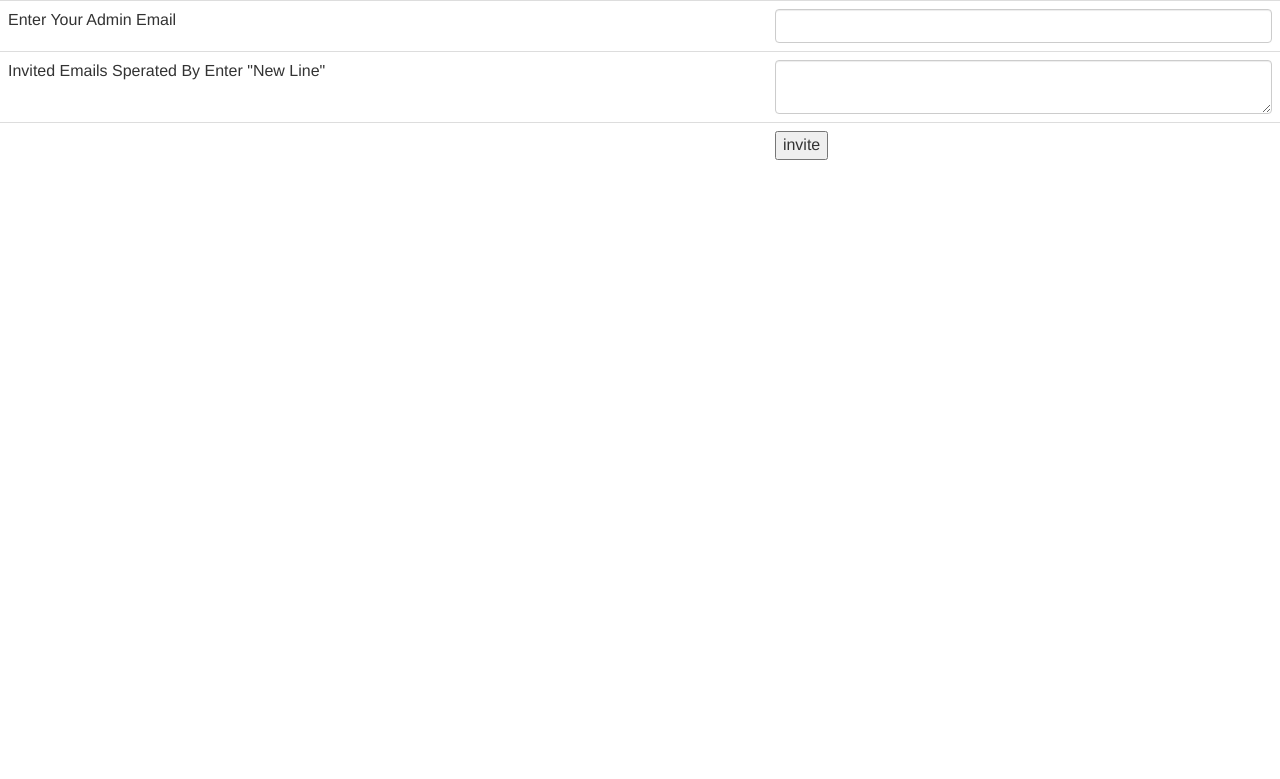
After one commit to amrfayad/TestSaaSBase, a PHP site: page /SaaSBase/invite.php in a window 1280 px wide. The commit adds this page. Shown: the top 779 px of the page. Run offline with PHP 8.4, Linux system fonts and the light colour scheme.

Commit message:
Add: Invite Users

```diff
--- a/index.php
+++ b/index.php
@@ -9,7 +9,7 @@
                 var email = $('#email').val();
                 var pass = $('#pass').val();
                 var key = "1234";
-                var action = "login"
+                var action = "login";
                 var data=action+''+email+''+pass+''+key;
                 var hashed = md5(data);
                 var userData = {
--- /dev/null
+++ b/invite.php
@@ -0,0 +1,55 @@
+<html>
+<head>
+    <title>Invite Users</title>
+    <link rel="stylesheet" href="./boot/bootstrap.css">
+    <script src="js/jquery.min.js"></script>
+    <script src="js/md5.min.js"></script>
+    <script>
+
+        function invite() {
+            var admin_email = $('#admin_email').val();
+            var invited_emails = $('#invited_emails').val();
+            var key = "1234";
+            var action = "invite_users";
+            var data=action+''+admin_email+''+invited_emails+''+key;
+            var hashed = md5(data);
+            var userData = {
+                action: action,
+                admin_email: admin_email,
+                invited_emails: invited_emails,
+            };
+            $.ajax(
+                {
+                    type:'post',
+                    url:'http://localhost/SaaSBase/index.php',
+                    data:{
+                        data: userData,
+                        hash: hashed,
+                    },
+                    success: function (data)
+                    {
+                        alert(data);
+                    }
+                });
+        }
+    </script>
+<body>
+<form method="post">
+    <table class="table">
+        <tr><td>Enter Your Admin Email</td>
+            <td><input class="form-control" type="text" name="admin_email" id ="admin_email"></td>
+        </tr>
+        <tr>
+            <td>Invited Emails Sperated By Enter "New Line"</td>
+            <td><textarea class="form-control" type="text" name="invited_emails" id ="invited_emails"></textarea></td>
+        </tr>
+        <tr>
+            <td></td>
+            <td><input type="button" value="invite" onclick="invite()"></td>
+        </tr>
+
+    </table>
+</form>
+</body>
+
+</html>
```
